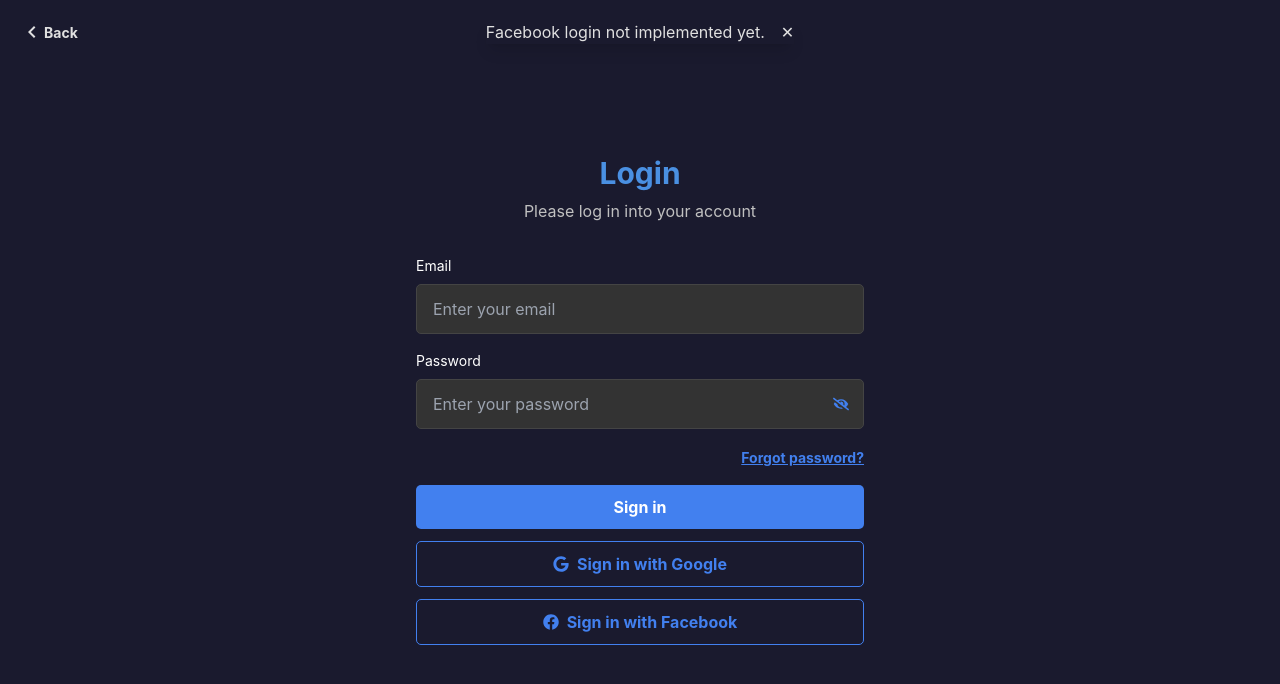
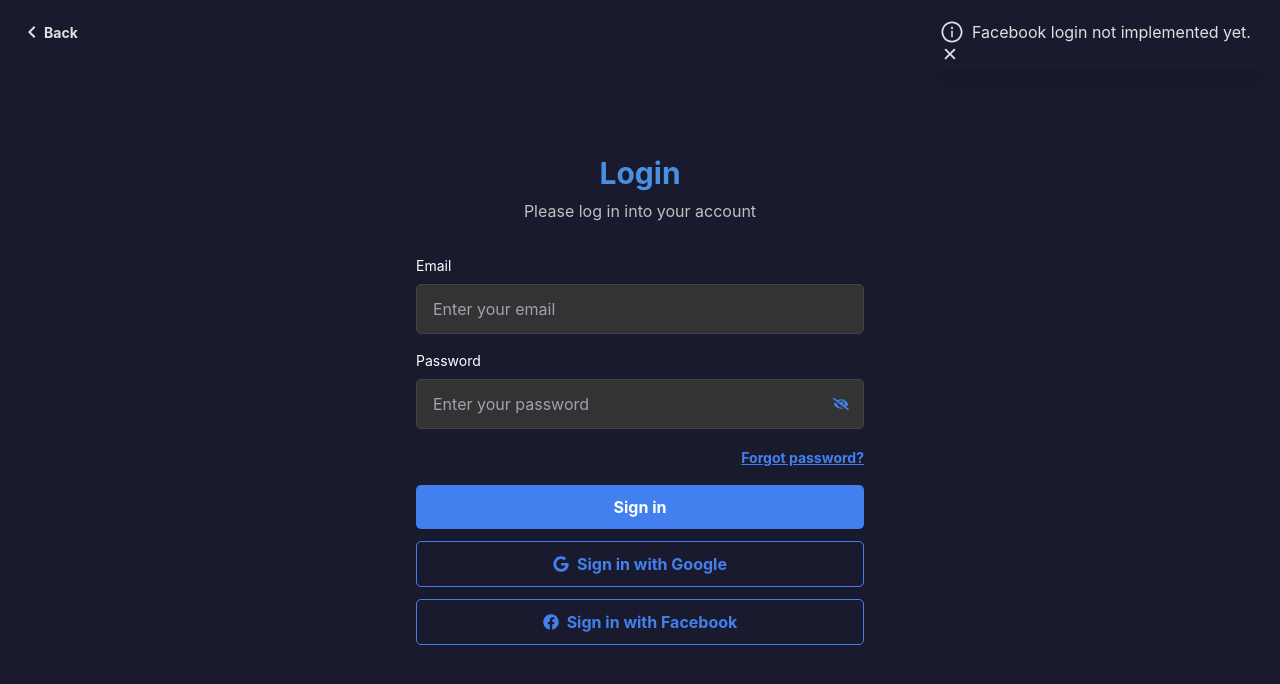
Before and after one commit to vineetpanwar27021995/Procode, a React (Create React App) app in the folder frontend/: page /login in a window 1280 px wide. Both pictures are taken after a click on the button "Sign in with Facebook". Shown: the top 684 px of the page. Built offline with nearby package versions, Linux system fonts and the light colour scheme.

Commit message:
Update Snackbar component with styling fixes and icons for message types

```diff
--- a/frontend/package.json
+++ b/frontend/package.json
@@ -5,7 +5,6 @@
   "dependencies": {
     "axios": "^1.8.4",
     "cra-template-pwa": "2.0.0",
-    "daisyui": "^5.0.27",
     "react": "^18.3.1",
     "react-dom": "^18.3.1",
     "react-icons": "^5.5.0",
@@ -41,6 +40,7 @@
   },
   "devDependencies": {
     "autoprefixer": "^10.4.21",
+    "daisyui": "^5.0.28",
     "postcss": "^8.5.3",
     "tailwindcss": "^3.4.17"
   }
--- /dev/null
+++ b/frontend/postcss.config.js
@@ -0,0 +1,6 @@
+module.exports = {
+    plugins: {
+      tailwindcss: {},
+      autoprefixer: {},
+    },
+  };
--- a/frontend/src/App.js
+++ b/frontend/src/App.js
@@ -5,7 +5,7 @@ import { ThemeProvider } from 'styled-components';
 import { BrowserRouter as Router, Routes, Route } from 'react-router-dom';
 import { Welcome, Login, Register, ForgotPassword, Verify } from './pages';
 import {Snackbar} from './components';
-import './styles/global.css'
+import './global.css'
 
 const App = () => {
   const { darkMode } = useThemeStore();
--- a/frontend/src/components/Snackbar/Snackbar.js
+++ b/frontend/src/components/Snackbar/Snackbar.js
@@ -1,5 +1,8 @@
 import { useEffect } from 'react';
 import { useSnackbarStore } from '../../stores/snackbarStore';
+import { AiOutlineCheckCircle, AiOutlineInfoCircle, AiOutlineWarning, AiOutlineCloseCircle } from 'react-icons/ai';
+import { MdErrorOutline } from 'react-icons/md';
+import { IoClose } from 'react-icons/io5';
 
 const Snackbar = () => {
   const { message, type, isVisible, hideSnackbar } = useSnackbarStore();
@@ -22,11 +25,23 @@ const Snackbar = () => {
     warning: 'alert-warning'
   };
 
+  const typeIcons = {
+    success: <AiOutlineCheckCircle size={24} />,
+    error: <MdErrorOutline size={24} />,
+    info: <AiOutlineInfoCircle size={24} />,
+    warning: <AiOutlineWarning size={24} />
+  };
+
   return (
-    <div className="fixed top-5 left-1/2 transform -translate-x-1/2 z-50">
-      <div className={`alert shadow-lg ${typeClasses[type] || 'alert-info'} transition-all duration-300`}>
-        <span>{message}</span>
-        <button className="btn btn-sm btn-ghost ml-4" onClick={hideSnackbar}>✕</button>
+    <div className="fixed top-5 right-5 z-50 w-full max-w-xs">
+      <div className={`alert ${typeClasses[type] || 'alert-info'} shadow-lg transition-all duration-300`}>
+        <div className="flex-1 flex items-center gap-2">
+          {typeIcons[type] || <AiOutlineInfoCircle size={24} />}
+          <span>{message}</span>
+        </div>
+        <button className="btn btn-sm btn-ghost" onClick={hideSnackbar}>
+          <IoClose size={20} />
+        </button>
       </div>
     </div>
   );
```
Also changed, not shown: frontend/src/global.css (renamed from frontend/src/styles/global.css), 1 other file (tests, documents, lock files or other folders).
